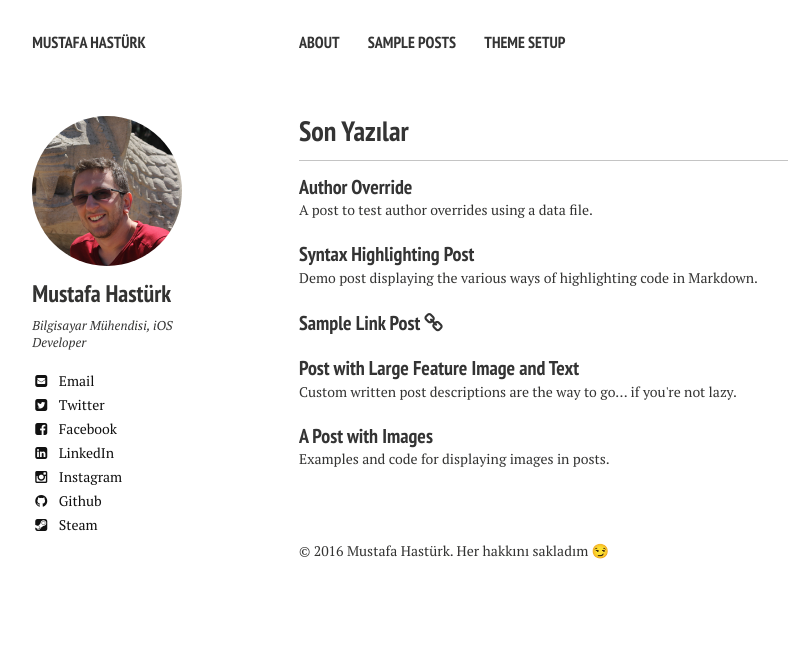
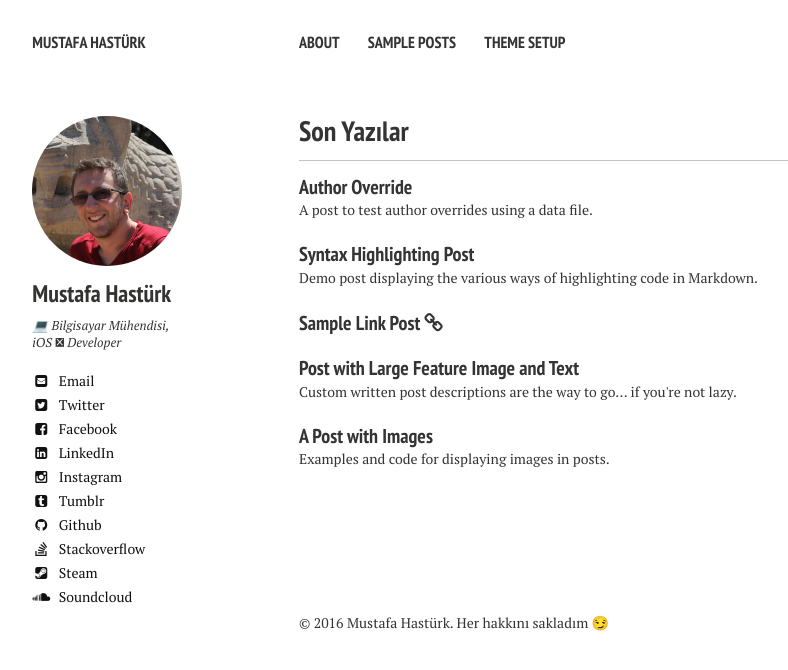
Before and after one commit to conqs/muhasturk.github.io, a Jekyll site: the page built from index.md, in a window 1280 px wide. Shown: the top 670 px of the page, without its empty margins (21-809 px from the left). Built offline with Jekyll 4.4.1, drawn with Linux system fonts in a browser that asks for light colours; nearby versions of some CDN libraries; part of the change alters nothing that is shown.

Commit message:
assign soundcloud tumblr stackoverflow username

```diff
--- a/_config.yml
+++ b/_config.yml
@@ -6,7 +6,6 @@ url:
 
 
 # Jekyll configuration
-
 permalink:   pretty
 markdown:    kramdown
 highlighter: rouge
@@ -43,7 +42,7 @@ titlecase: true
 owner:
   name: Mustafa Hastürk
   avatar: bio-photo.png
-  bio: "Bilgisayar Mühendisi, iOS Developer"
+  bio: "💻 Bilgisayar Mühendisi, iOS  Developer"
   email: hi@mustafahasturk.com
   disqus-shortname: muhasturk
   twitter: muhasturk
@@ -56,18 +55,18 @@ owner:
     ad-slot:
   bing-verify:
   github: muhasturk
-  stackoverflow: #123456/username   from a "http://stackoverflow.com/users/123456/username" link
+  stackoverflow: 3022613/muhasturk
   linkedin: muhasturk
   xing: #username
   instagram: muhasturk
   lastfm: #username
-  tumblr: #username
+  tumblr: muhasturk
   pinterest: #username
   foursquare: #username
   steam: muhasturk
   dribbble: #username
   youtube: #username
-  soundcloud: #username
+  soundcloud: muhasturk
   weibo: #username
   flickr: #username
   codepen: #username
```
